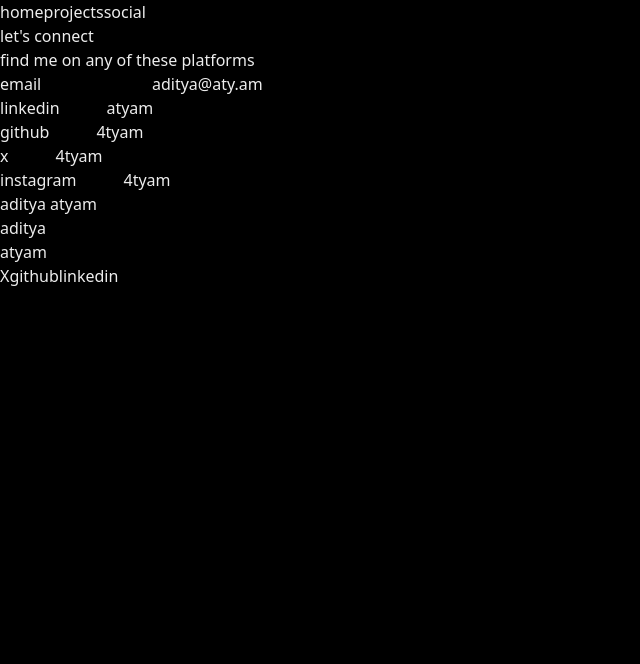
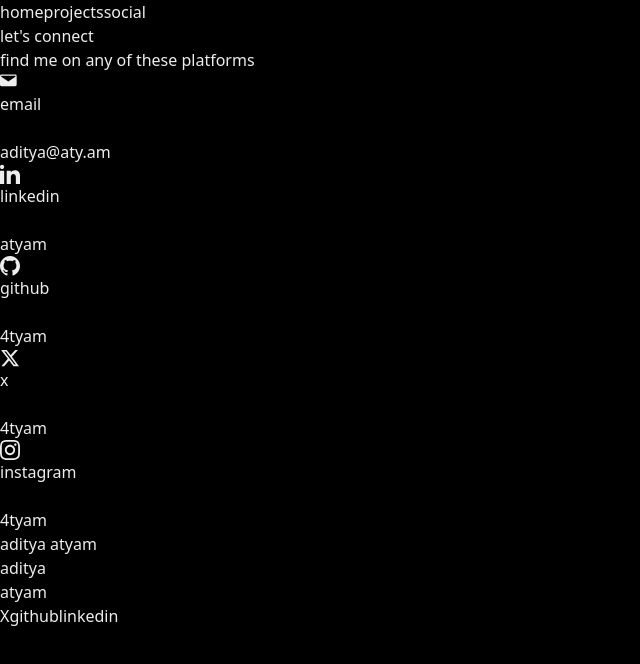
Before and after one commit to 4tyam/portfolio, a Next.js app: page /social in a window 1280 px wide. Shown: the top 664 px of the page, without its empty margins (0-640 px from the left). Built offline with nearby package versions, Linux system fonts and the light colour scheme.

Commit message:
added scroll arrow, improved footer sizing and improved social page

```diff
--- a/src/app/layout.tsx
+++ b/src/app/layout.tsx
@@ -15,6 +15,7 @@
 });
 
 export const metadata: Metadata = {
+  metadataBase: new URL("https://aty.am"),
   title: "aditya atyam",
   description: "building stuff",
   icons: {
@@ -49,11 +50,17 @@
 }>) {
   return (
     <html lang="en" className="h-full">
+      <head>
+        <meta
+          name="viewport"
+          content="width=device-width, initial-scale=1.0, maximum-scale=1.0, user-scalable=no"
+        />
+      </head>
       <body
-        className={`${geistSans.variable} ${geistMono.variable} antialiased min-h-screen h-full flex flex-col`}
+        className={`${geistSans.variable} ${geistMono.variable} antialiased min-h-screen h-full flex flex-col overflow-x-hidden`}
       >
         <Header />
-        <main className="flex-1 flex flex-col">{children}</main>
+        <main className="flex-1 flex flex-col w-full">{children}</main>
         <Footer />
       </body>
     </html>
--- a/src/app/social/page.tsx
+++ b/src/app/social/page.tsx
@@ -7,6 +7,7 @@
   name: string;
   url: string;
   username: string;
+  icon?: string;
 }
 
 const socialLinks: SocialLink[] = [
@@ -14,30 +15,35 @@
     name: "email",
     url: "mailto:aditya@aty.am",
     username: "aditya@aty.am",
+    icon: "M1.75 3A1.75 1.75 0 0 0 0 4.75v10.5C0 16.216.784 17 1.75 17h16.5A1.75 1.75 0 0 0 20 15.25v-10.5A1.75 1.75 0 0 0 18.25 3H1.75ZM1.5 4.75a.25.25 0 0 1 .25-.25h16.5a.25.25 0 0 1 .25.25v.852l-8.5 5.675-8.5-5.675V4.75Zm0 2.662V15.25c0 .138.112.25.25.25h16.5a.25.25 0 0 0 .25-.25V7.412l-8.5 5.675-8.5-5.675Z",
   },
   {
     name: "linkedin",
     url: "https://linkedin.com/in/atyam",
     username: "atyam",
+    icon: "M4.98 3.5c0 1.381-1.11 2.5-2.48 2.5s-2.48-1.119-2.48-2.5c0-1.38 1.11-2.5 2.48-2.5s2.48 1.12 2.48 2.5zm.02 4.5h-5v16h5v-16zm7.982 0h-4.968v16h4.969v-8.399c0-4.67 6.029-5.052 6.029 0v8.399h4.988v-10.131c0-7.88-8.922-7.593-11.018-3.714v-2.155z",
   },
   {
     name: "github",
     url: "https://github.com/4tyam",
     username: "4tyam",
+    icon: "M12 0c-6.626 0-12 5.373-12 12 0 5.302 3.438 9.8 8.207 11.387.599.111.793-.261.793-.577v-2.234c-3.338.726-4.033-1.416-4.033-1.416-.546-1.387-1.333-1.756-1.333-1.756-1.089-.745.083-.729.083-.729 1.205.084 1.839 1.237 1.839 1.237 1.07 1.834 2.807 1.304 3.492.997.107-.775.418-1.305.762-1.604-2.665-.305-5.467-1.334-5.467-5.931 0-1.311.469-2.381 1.236-3.221-.124-.303-.535-1.524.117-3.176 0 0 1.008-.322 3.301 1.23.957-.266 1.983-.399 3.003-.404 1.02.005 2.047.138 3.006.404 2.291-1.552 3.297-1.23 3.297-1.23.653 1.653.242 2.874.118 3.176.77.84 1.235 1.911 1.235 3.221 0 4.609-2.807 5.624-5.479 5.921.43.372.823 1.102.823 2.222v3.293c0 .319.192.694.801.576 4.765-1.589 8.199-6.086 8.199-11.386 0-6.627-5.373-12-12-12z",
   },
   {
     name: "x",
     url: "https://twitter.com/4tyam",
     username: "4tyam",
+    icon: "M18.244 2.25h3.308l-7.227 8.26 8.502 11.24H16.17l-5.214-6.817L4.99 21.75H1.68l7.73-8.835L1.254 2.25H8.08l4.713 6.231zm-1.161 17.52h1.833L7.084 4.126H5.117z",
   },
   {
     name: "instagram",
     url: "https://instagram.com/4tyam",
     username: "4tyam",
+    icon: "M12 2.163c3.204 0 3.584.012 4.85.07 3.252.148 4.771 1.691 4.919 4.919.058 1.265.069 1.645.069 4.849 0 3.205-.012 3.584-.069 4.849-.149 3.225-1.664 4.771-4.919 4.919-1.266.058-1.644.07-4.85.07-3.204 0-3.584-.012-4.849-.07-3.26-.149-4.771-1.699-4.919-4.92-.058-1.265-.07-1.644-.07-4.849 0-3.204.013-3.583.07-4.849.149-3.227 1.664-4.771 4.919-4.919 1.266-.057 1.645-.069 4.849-.069zm0-2.163c-3.259 0-3.667.014-4.947.072-4.358.2-6.78 2.618-6.98 6.98-.059 1.281-.073 1.689-.073 4.948 0 3.259.014 3.668.072 4.948.2 4.358 2.618 6.78 6.98 6.98 1.281.058 1.689.072 4.948.072 3.259 0 3.668-.014 4.948-.072 4.354-.2 6.782-2.618 6.979-6.98.059-1.28.073-1.689.073-4.948 0-3.259-.014-3.667-.072-4.947-.196-4.354-2.617-6.78-6.979-6.98-1.281-.059-1.69-.073-4.949-.073zm0 5.838c-3.403 0-6.162 2.759-6.162 6.162s2.759 6.163 6.162 6.163 6.162-2.759 6.162-6.163c0-3.403-2.759-6.162-6.162-6.162zm0 10.162c-2.209 0-4-1.79-4-4 0-2.209 1.791-4 4-4s4 1.791 4 4c0 2.21-1.791 4-4 4zm6.406-11.845c-.796 0-1.441.645-1.441 1.44s.645 1.44 1.441 1.44c.795 0 1.439-.645 1.439-1.44s-.644-1.44-1.439-1.44z",
   },
 ];
 
-const SocialLinkItem = ({ name, url, username }: SocialLink) => {
+const SocialLinkItem = ({ name, url, username, icon }: SocialLink) => {
   const [isHovered, setIsHovered] = useState(false);
 
   return (
@@ -46,17 +52,34 @@
       target="_blank"
       rel="noopener noreferrer"
       draggable={false}
-      className="group flex items-center justify-between w-full py-8"
+      className="group flex items-center justify-between w-full py-5 sm:py-8 relative px-6"
       initial={{ opacity: 0, y: 20 }}
       animate={{ opacity: 1, y: 0 }}
-      whileHover={{ x: 20 }}
+      whileHover={{ x: 10 }}
       onHoverStart={() => setIsHovered(true)}
       onHoverEnd={() => setIsHovered(false)}
     >
-      <motion.span className="text-xl sm:text-2xl font-medium">
-        {name}
-      </motion.span>
-      <motion.span
+      <div className="flex items-center gap-3 sm:gap-4">
+        {icon && (
+          <motion.div
+            className="w-5 h-5 sm:w-6 sm:h-6 text-accent flex items-center justify-center flex-shrink-0"
+            animate={{
+              scale: isHovered ? 1.2 : 1,
+              rotate: isHovered ? 5 : 0,
+            }}
+            transition={{ type: "spring", stiffness: 400, damping: 10 }}
+          >
+            <svg width="20" height="20" fill="currentColor" viewBox="0 0 24 24">
+              <path d={icon} />
+            </svg>
+          </motion.div>
+        )}
+        <motion.span className="text-lg sm:text-2xl font-medium">
+          {name}
+        </motion.span>
+      </div>
+
+      <motion.div
         initial={{ opacity: 0, x: -10 }}
         animate={{
           opacity: isHovered ? 1 : 0,
@@ -64,41 +87,57 @@
         }}
         className="hidden sm:block text-foreground/60 text-base sm:text-lg"
       >
+        <span className="font-mono">{username}</span>
+        <motion.span
+          className="ml-2"
+          animate={{ x: isHovered ? 5 : 0 }}
+          transition={{ type: "spring", stiffness: 400, damping: 17 }}
+        >
+          →
+        </motion.span>
+      </motion.div>
+      <span className="sm:hidden text-foreground/60 text-xs font-mono truncate ml-2 max-w-[120px]">
         {username}
-      </motion.span>
-      <span className="sm:hidden text-gray-500 text-base">{username}</span>
+      </span>
+
+      {/* Line indicator */}
+      <motion.div
+        className="absolute bottom-0 left-0 right-0 h-[1px] bg-border origin-left"
+        initial={{ scaleX: 0 }}
+        animate={{ scaleX: isHovered ? 1 : 0 }}
+        transition={{ duration: 0.3 }}
+      />
     </motion.a>
   );
 };
 
 export default function Social() {
   return (
-    <div className="mt-14 flex flex-col items-center justify-center py-14 sm:py-24">
+    <div className="mt-8 sm:mt-14 flex flex-col items-center justify-center py-20 sm:py-24 px-4 sm:px-6 w-full">
       <motion.div
         initial={{ opacity: 0, y: -20 }}
         animate={{ opacity: 1, y: 0 }}
-        className="mb-16 text-center"
+        className="mb-10 sm:mb-16 text-center"
       >
         <h1 className="text-2xl sm:text-4xl font-medium mb-2">
-          let&apos;s connect
+          let&apos;s <span className="text-accent">connect</span>
         </h1>
-        <p className="text-foreground/60 text-base sm:text-lg">
+        <p className="text-foreground/60 text-sm sm:text-lg">
           find me on any of these platforms
         </p>
       </motion.div>
 
-      <div className="flex flex-col w-full max-w-md px-6">
+      <div className="flex flex-col w-full max-w-md relative">
+        {/* Background gradient decorations */}
+        <div className="absolute -left-20 -top-10 w-40 h-40 bg-accent/5 rounded-full filter blur-3xl" />
+        <div className="absolute -right-20 -bottom-10 w-40 h-40 bg-accent/5 rounded-full filter blur-3xl" />
+
         {socialLinks.map((link, index) => (
           <motion.div
             key={link.name}
             initial={{ opacity: 0, y: 20 }}
             animate={{ opacity: 1, y: 0 }}
-            transition={{ delay: 0.3 * index }}
-            className={`${
-              index === socialLinks.length - 1
-                ? ""
-                : "border-b sm:border-b-slate-300"
-            }`}
+            transition={{ delay: 0.1 * index + 0.2 }}
           >
             <SocialLinkItem {...link} />
           </motion.div>
--- a/src/components/footer.tsx
+++ b/src/components/footer.tsx
@@ -4,11 +4,11 @@
 
 export default function Footer() {
   return (
-    <footer className="w-full py-12 mt-auto border-t border-border">
+    <footer className="w-full py-4 sm:py-8 mt-auto border-t border-border">
       <div className="flex flex-col sm:flex-row items-center sm:items-start sm:justify-between gap-8 px-6 sm:px-20 max-w-7xl mx-auto">
-        <span className="hidden sm:block text-6xl">aditya atyam</span>
+        <span className="hidden sm:block text-4xl">aditya atyam</span>
         <div className="w-full sm:w-auto flex flex-row sm:flex-col justify-between sm:justify-center items-center sm:items-end sm:gap-8">
-          <span className="sm:hidden text-4xl">
+          <span className="sm:hidden text-2xl">
             aditya <br /> atyam
           </span>
           <div className="flex items-center justify-center sm:justify-end gap-6 sm:mt-4">
```
Also changed, not shown: src/app/page.tsx (+29 -0 lines).
